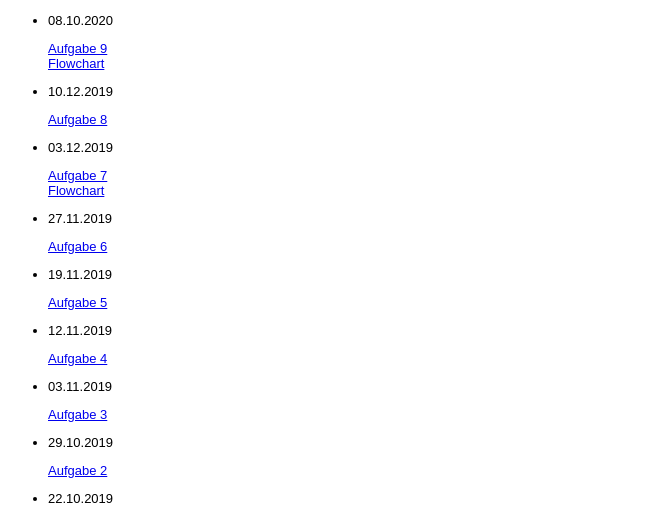
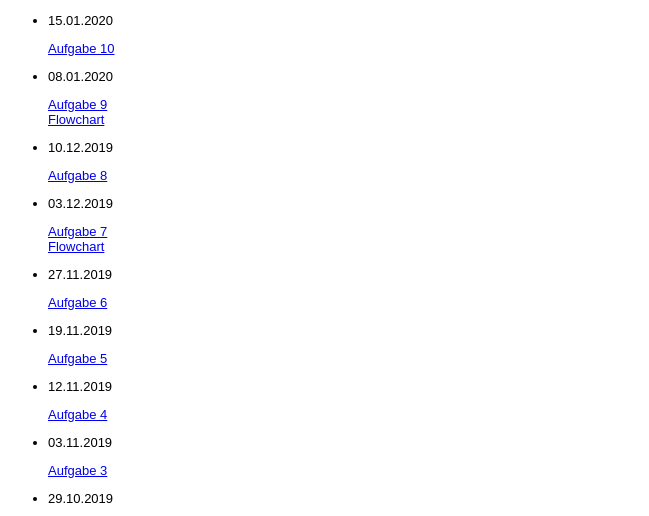
Before and after one commit to Matej-Sulfrian/Matej-Sulfrian, a plain HTML site: page steckbrief.htm in a window 1280 px wide. Shown: the top 516 px of the page, without its empty margins (0-649 px from the left). Drawn offline with Linux system fonts and the light colour scheme.

Commit message:
Update steckbrief.htm

```diff
--- a/steckbrief.htm
+++ b/steckbrief.htm
@@ -13,7 +13,8 @@ body {
 </head>
 <body>
 	<ul>
-		<li><p>08.10.2020</p><a target="_blank" href="./Aufgabe_9/cheklist.html">Aufgabe 9</a></li>
+		<li><p>15.01.2020</p><a target="_blank" href="./Aufgabe_10/todo-app.html">Aufgabe 10</a></li>
+		<li><p>08.01.2020</p><a target="_blank" href="./Aufgabe_9/cheklist.html">Aufgabe 9</a></li>
 		<a target="_blank" href="./Aufgabe_9/image.png">Flowchart</a>
 		<li><p>10.12.2019</p><a target="_blank" href="./Aufgabe_8/drumpad.html">Aufgabe 8</a></li>
 		<li><p>03.12.2019</p><a target="_blank" href="./Aufgabe_7/drumpad.html">Aufgabe 7</a></li>
```
